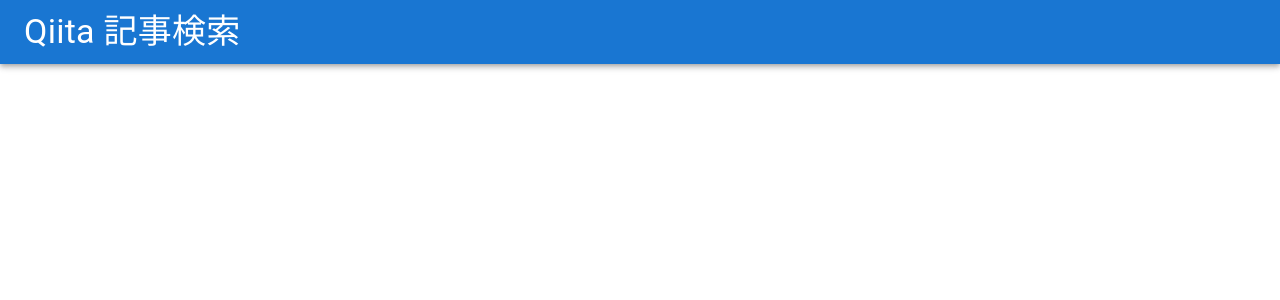
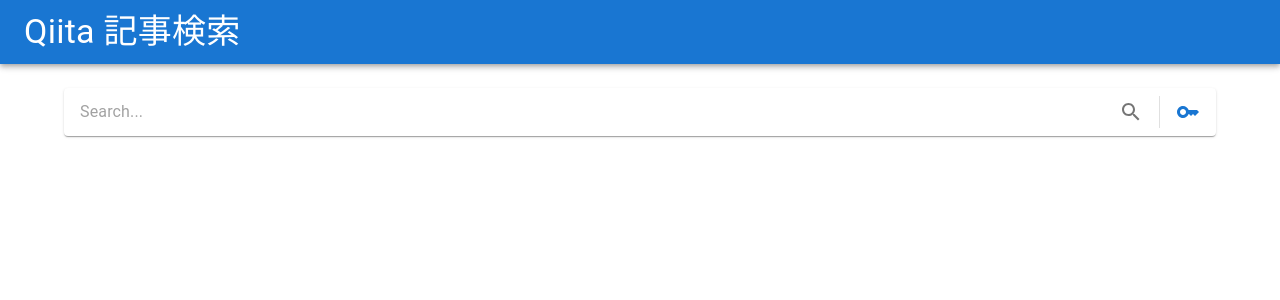
Before and after one commit to rii922/frontend-test, a React (Create React App) app: page / in a window 1280 px wide. Shown: the top 300 px of the page. Built offline with nearby package versions, Linux system fonts and the light colour scheme.

Commit message:
[Add] set SearchBar

```diff
--- a/src/App.tsx
+++ b/src/App.tsx
@@ -1,8 +1,18 @@
 import './App.css';
+import { CssBaseline, Container } from '@mui/material';
 import Header from './Header';
+import SearchBar from './SearchBar';
 
 function App() {
-  return <Header title="Qiita 記事検索" />;
+  return (
+    <>
+      <CssBaseline />
+      <Header title="Qiita 記事検索" />
+      <Container maxWidth="lg">
+        <SearchBar />
+      </Container>
+    </>
+  );
 }
 
 export default App;
--- /dev/null
+++ b/src/SearchBar.tsx
@@ -0,0 +1,40 @@
+import * as React from 'react';
+// import { Grid, IconButton, TextField } from '@mui/material';
+import { Paper, InputBase, Tooltip, IconButton, Divider } from '@mui/material';
+import { SearchOutlined, KeyOutlined } from '@mui/icons-material';
+
+const SearchBar: React.FC = () => {
+  return (
+    // <Grid container justifyContent="space-between" alignItems="center" spacing={2}>
+    //   <Grid item sx={{ flexGrow: 1 }}>
+    //     <TextField fullWidth label="Search..." variant="outlined" />
+    //   </Grid>
+    //   <Grid item>
+    //     <IconButton aria-label="search" color="primary">
+    //       <SearchOutlined />
+    //     </IconButton>
+    //   </Grid>
+    //   <Grid item>
+    //     <IconButton aria-label="search" color="primary">
+    //       <KeyOutlined />
+    //     </IconButton>
+    //   </Grid>
+    // </Grid>
+    <Paper component="form" sx={{ display: 'flex', alignItems: 'center', pl: 2, pr: 1 }}>
+      <InputBase placeholder="Search..." sx={{ flex: 1, my: 1 }} />
+      <Tooltip title="検索">
+        <IconButton aria-label="search" sx={{ p: 1 }}>
+          <SearchOutlined />
+        </IconButton>
+      </Tooltip>
+      <Divider orientation="vertical" flexItem sx={{ m: 1 }} />
+      <Tooltip title="APIトークンを設定">
+        <IconButton aria-label="search" color="primary" sx={{ p: 1 }}>
+          <KeyOutlined />
+        </IconButton>
+      </Tooltip>
+    </Paper>
+  );
+};
+
+export default SearchBar;
```
